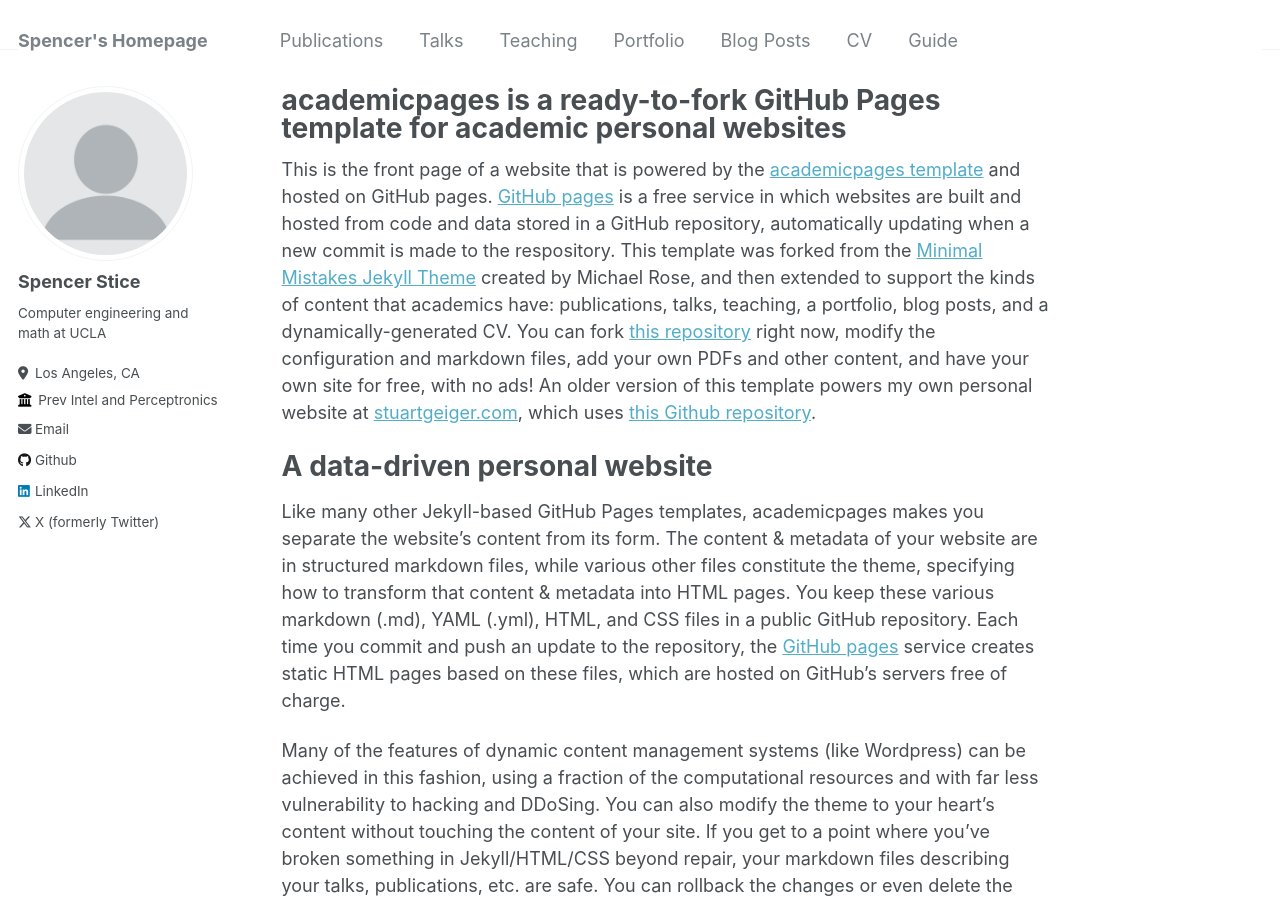
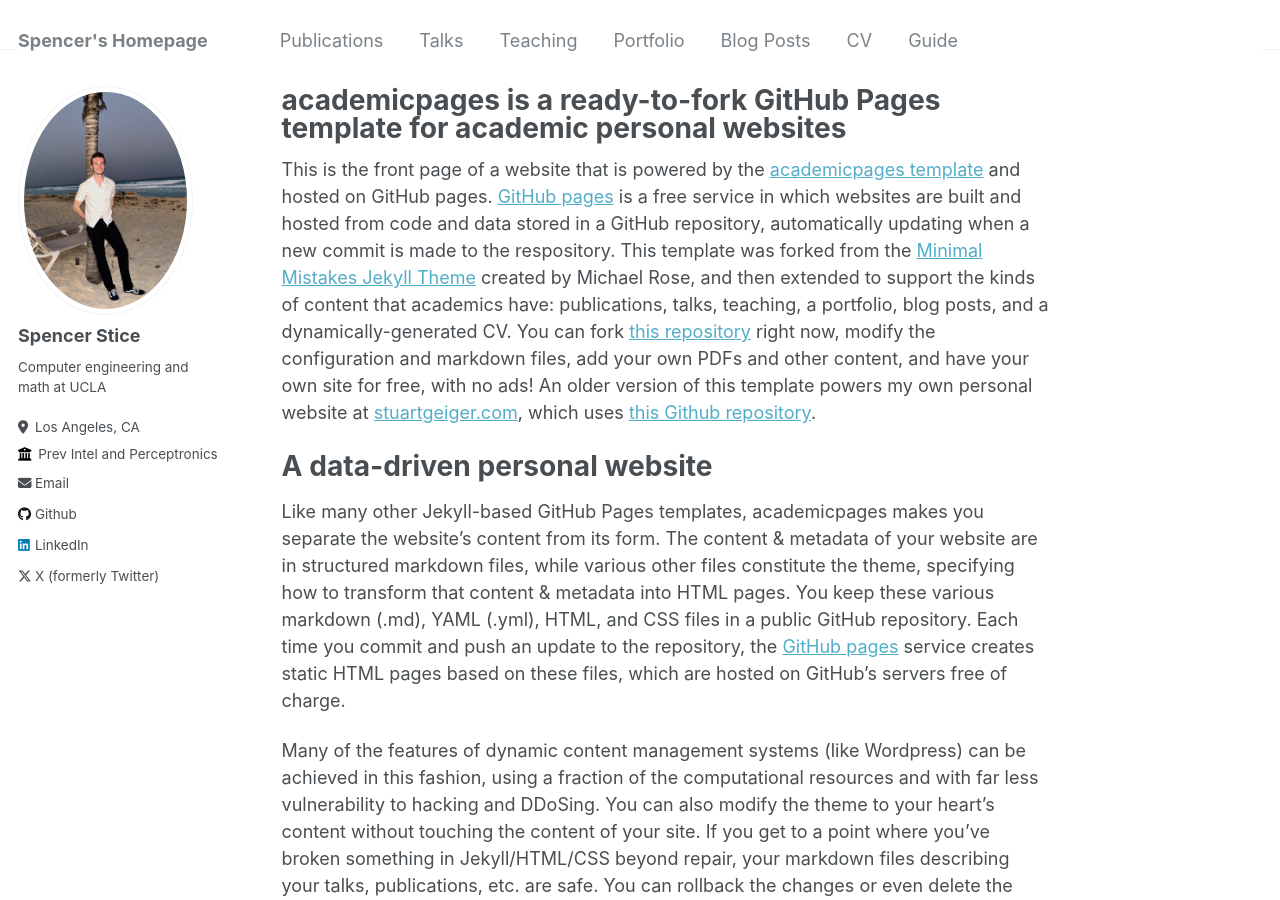
Before and after one commit to Spencer-Stice/Spencer-Stice.github.io, a Jekyll site: the page built from _pages/about.md, in a window 1280 px wide and 900 px high. Built offline with Jekyll 4.4.1, drawn with Linux system fonts in a browser that asks for light colours.

Commit message:
another one

```diff
--- a/_config.yml
+++ b/_config.yml
@@ -21,7 +21,7 @@ repository               : "academicpages/academicpages.github.io"
 #               Additional customization can be done by editing /_includes/author-profile.html
 author:
   # Biographic information
-  avatar           : "profile.png"
+  avatar           : "portrait_updated.jpg"
   name             : "Spencer Stice"
   pronouns         : # example: "she/her"
   bio              : "Computer engineering and math at UCLA"
```
Also changed, not shown: images/portrait_updated.jpg (added).
